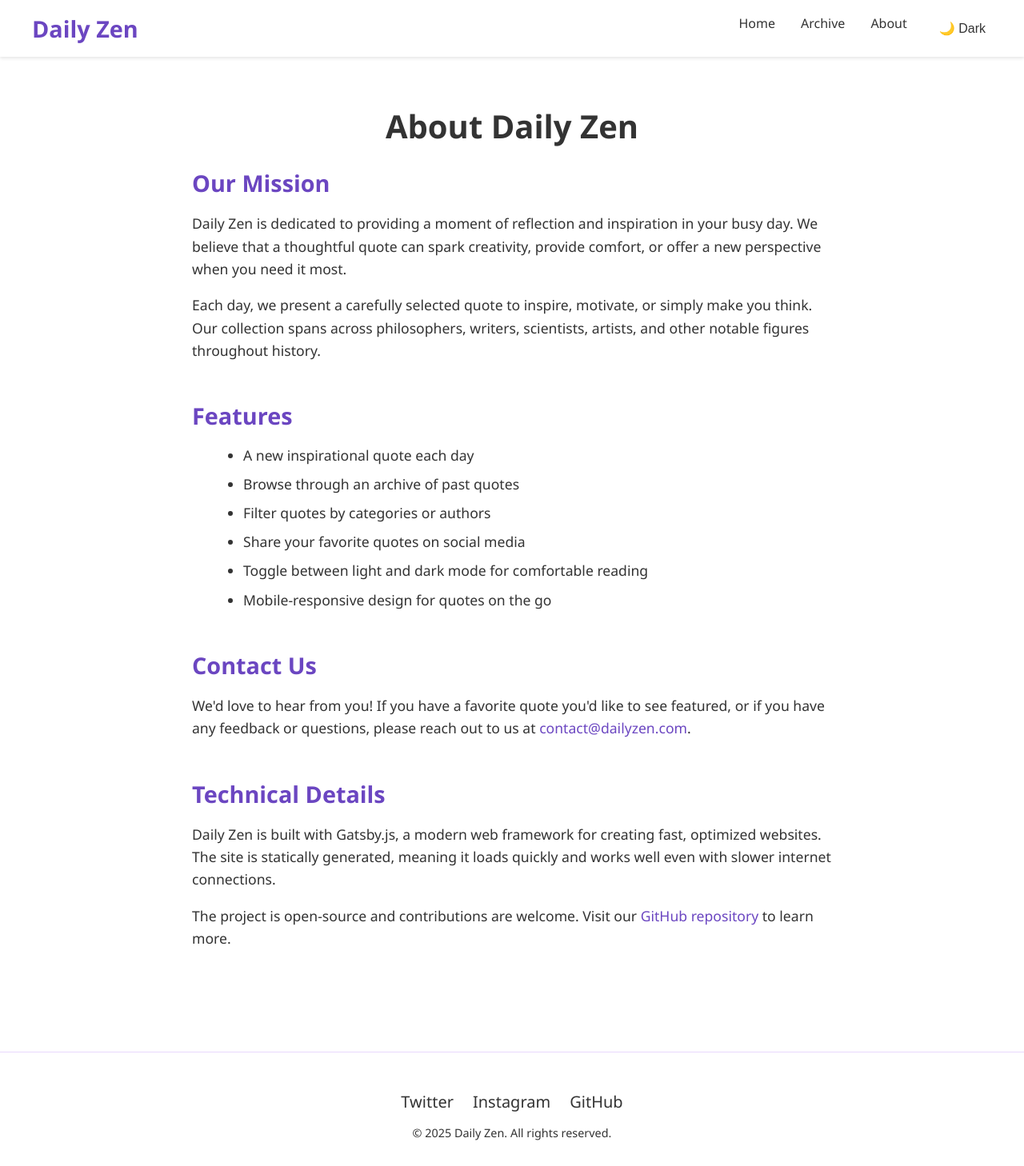
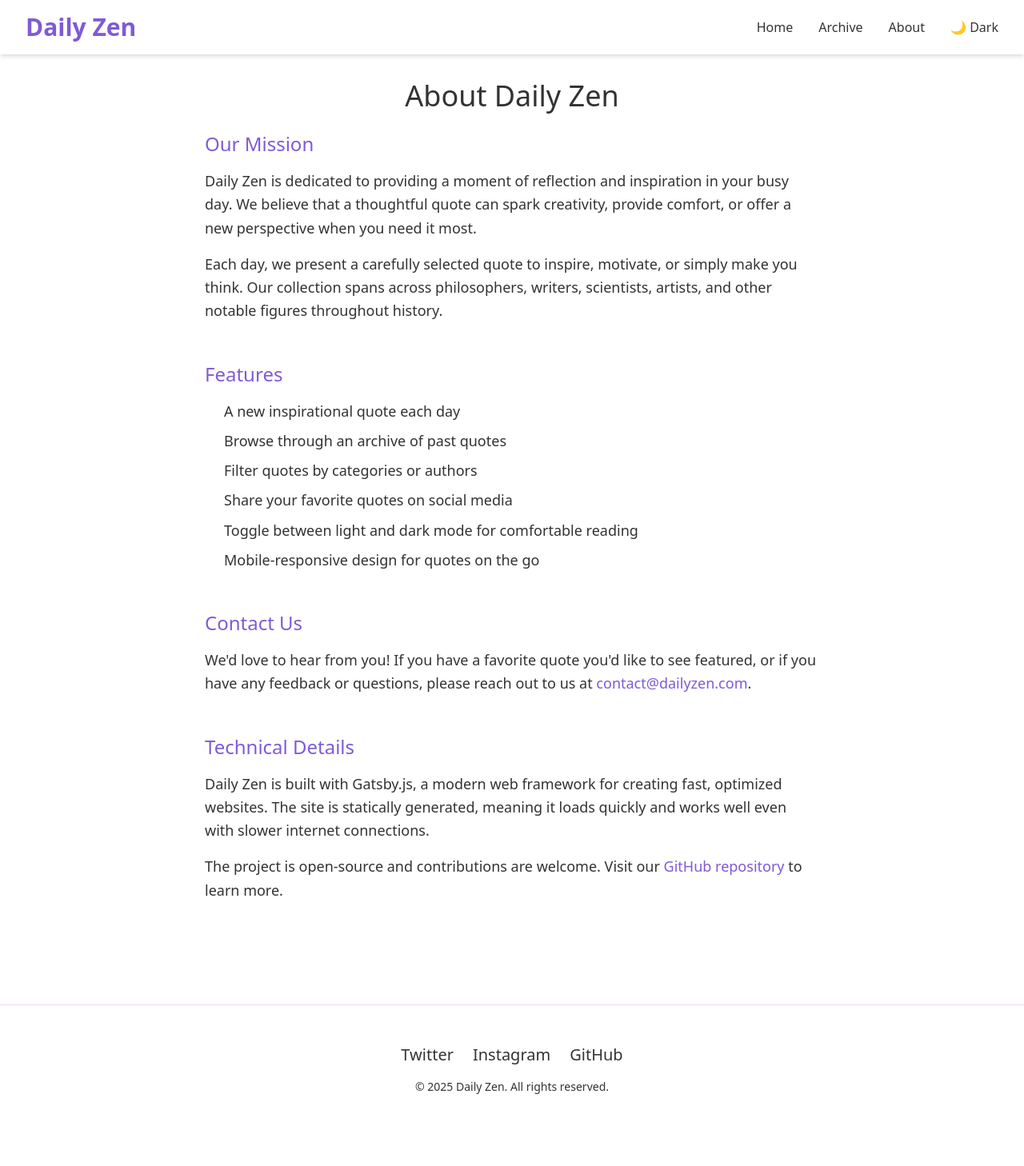
Before and after one commit to marcus-cooke/Daily-Zen, a Gatsby site: page /about in a window 1280 px wide. Shown: the whole page at 80% size. After the commit the page ends 1401 px from the top, so only its background shows below. Built offline with nearby package versions, Linux system fonts and the light colour scheme; Gatsby itself is replaced by a stand-in of ours.

Commit message:
add tailwind

```diff
--- /dev/null
+++ b/gatsby-browser.js
@@ -0,0 +1 @@
+import "./src/styles/global.css"
--- a/gatsby-config.js
+++ b/gatsby-config.js
@@ -13,7 +13,7 @@ module.exports = {
     `gatsby-plugin-image`,
     `gatsby-plugin-sharp`,
     `gatsby-transformer-sharp`,
-    `gatsby-plugin-styled-components`,
+    `gatsby-plugin-postcss`,
     {
       resolve: `gatsby-source-filesystem`,
       options: {
--- /dev/null
+++ b/gatsby-ssr.js
@@ -0,0 +1 @@
+import "./src/styles/global.css"
--- a/src/components/Footer.js
+++ b/src/components/Footer.js
@@ -1,65 +1,45 @@
 import React from "react"
-import styled from "styled-components"
-
-const FooterContainer = styled.footer`
-  background-color: ${props => props.theme.background};
-  color: ${props => props.theme.text};
-  padding: 2rem;
-  margin-top: 3rem;
-  border-top: 1px solid ${props => props.theme.muted};
-`
-
-const FooterContent = styled.div`
-  max-width: 1200px;
-  margin: 0 auto;
-  display: flex;
-  flex-direction: column;
-  align-items: center;
-  text-align: center;
-`
-
-const SocialLinks = styled.div`
-  display: flex;
-  gap: 1.5rem;
-  margin: 1rem 0;
-`
-
-const SocialLink = styled.a`
-  color: ${props => props.theme.text};
-  font-size: 1.25rem;
-
-  &:hover {
-    color: ${props => props.theme.primary};
-  }
-`
-
-const Copyright = styled.p`
-  margin: 0;
-  font-size: 0.9rem;
-`
 
 const Footer = () => {
   const currentYear = new Date().getFullYear()
 
   return (
-    <FooterContainer>
-      <FooterContent>
-        <SocialLinks>
-          <SocialLink href="https://twitter.com" target="_blank" rel="noopener noreferrer" aria-label="Twitter">
+    <footer className="bg-background-light dark:bg-background-dark text-text-light dark:text-text-dark p-8 mt-12 border-t border-muted-light dark:border-muted-dark">
+      <div className="max-w-7xl mx-auto flex flex-col items-center text-center">
+        <div className="flex gap-6 my-4">
+          <a
+            href="https://twitter.com"
+            target="_blank"
+            rel="noopener noreferrer"
+            aria-label="Twitter"
+            className="text-text-light dark:text-text-dark text-xl hover:text-primary-light dark:hover:text-primary-dark transition-colors duration-200"
+          >
             Twitter
-          </SocialLink>
-          <SocialLink href="https://instagram.com" target="_blank" rel="noopener noreferrer" aria-label="Instagram">
+          </a>
+          <a
+            href="https://instagram.com"
+            target="_blank"
+            rel="noopener noreferrer"
+            aria-label="Instagram"
+            className="text-text-light dark:text-text-dark text-xl hover:text-primary-light dark:hover:text-primary-dark transition-colors duration-200"
+          >
             Instagram
-          </SocialLink>
-          <SocialLink href="https://github.com" target="_blank" rel="noopener noreferrer" aria-label="GitHub">
+          </a>
+          <a
+            href="https://github.com"
+            target="_blank"
+            rel="noopener noreferrer"
+            aria-label="GitHub"
+            className="text-text-light dark:text-text-dark text-xl hover:text-primary-light dark:hover:text-primary-dark transition-colors duration-200"
+          >
             GitHub
-          </SocialLink>
-        </SocialLinks>
-        <Copyright>
+          </a>
+        </div>
+        <p className="text-sm">
           &copy; {currentYear} Daily Zen. All rights reserved.
-        </Copyright>
-      </FooterContent>
-    </FooterContainer>
+        </p>
+      </div>
+    </footer>
   )
 }
 
--- a/src/components/Header.js
+++ b/src/components/Header.js
@@ -1,74 +1,33 @@
 import React from "react"
 import { Link } from "gatsby"
-import styled from "styled-components"
-
-const HeaderContainer = styled.header`
-  background-color: ${props => props.theme.background};
-  padding: 1rem 2rem;
-  box-shadow: 0 2px 4px rgba(0, 0, 0, 0.1);
-`
-
-const Nav = styled.nav`
-  display: flex;
-  justify-content: space-between;
-  align-items: center;
-  max-width: 1200px;
-  margin: 0 auto;
-`
-
-const Logo = styled(Link)`
-  font-size: 1.8rem;
-  font-weight: 700;
-  color: ${props => props.theme.primary};
-  text-decoration: none;
-`
-
-const NavLinks = styled.div`
-  display: flex;
-  gap: 2rem;
-`
-
-const NavLink = styled(Link)`
-  color: ${props => props.theme.text};
-  text-decoration: none;
-  font-weight: 500;
-
-  &:hover {
-    color: ${props => props.theme.primary};
-  }
-`
-
-const ThemeToggle = styled.button`
-  background: none;
-  border: none;
-  cursor: pointer;
-  color: ${props => props.theme.text};
-  padding: 0.5rem;
-  font-size: 1rem;
-  display: flex;
-  align-items: center;
-  gap: 0.5rem;
-
-  &:hover {
-    color: ${props => props.theme.primary};
-  }
-`
 
 const Header = ({ isDarkMode, toggleTheme }) => {
   return (
-    <HeaderContainer>
-      <Nav>
-        <Logo to="/">Daily Zen</Logo>
-        <NavLinks>
-          <NavLink to="/">Home</NavLink>
-          <NavLink to="/archive">Archive</NavLink>
-          <NavLink to="/about">About</NavLink>
-          <ThemeToggle onClick={toggleTheme} aria-label="Toggle Theme">
+    <header className="bg-background-light dark:bg-background-dark py-4 px-8 shadow-md">
+      <nav className="flex justify-between items-center max-w-7xl mx-auto">
+        <Link to="/" className="text-3xl font-bold text-primary-light dark:text-primary-dark">
+          Daily Zen
+        </Link>
+        <div className="flex gap-8">
+          <Link to="/" className="text-text-light dark:text-text-dark font-medium hover:text-primary-light dark:hover:text-primary-dark transition-colors duration-200">
+            Home
+          </Link>
+          <Link to="/archive" className="text-text-light dark:text-text-dark font-medium hover:text-primary-light dark:hover:text-primary-dark transition-colors duration-200">
+            Archive
+          </Link>
+          <Link to="/about" className="text-text-light dark:text-text-dark font-medium hover:text-primary-light dark:hover:text-primary-dark transition-colors duration-200">
+            About
+          </Link>
+          <button
+            onClick={toggleTheme}
+            aria-label="Toggle Theme"
+            className="text-text-light dark:text-text-dark flex items-center gap-2 hover:text-primary-light dark:hover:text-primary-dark transition-colors duration-200"
+          >
             {isDarkMode ? "🌞 Light" : "🌙 Dark"}
-          </ThemeToggle>
-        </NavLinks>
-      </Nav>
-    </HeaderContainer>
+          </button>
+        </div>
+      </nav>
+    </header>
   )
 }
 
--- a/src/components/Layout.js
+++ b/src/components/Layout.js
@@ -1,8 +1,8 @@
 import React, { useState, useEffect } from "react"
-import { createGlobalStyle, ThemeProvider } from "styled-components"
 import Header from "./Header"
 import Footer from "./Footer"
 import SEO from "./SEO"
+import "../styles/global.css"
 
 // Define themes
 const lightTheme = {
@@ -23,26 +23,6 @@ const darkTheme = {
   muted: "#44337a",
 }
 
-const GlobalStyle = createGlobalStyle`
-  body {
-    background-color: ${props => props.theme.background};
-    color: ${props => props.theme.text};
-    font-family: 'Segoe UI', Tahoma, Geneva, Verdana, sans-serif;
-    margin: 0;
-    padding: 0;
-    transition: all 0.3s ease;
-  }
-
-  a {
-    color: ${props => props.theme.primary};
-    text-decoration: none;
-
-    &:hover {
-      color: ${props => props.theme.accent};
-    }
-  }
-`
-
 const Layout = ({ children, title, description }) => {
   // Check if localStorage is available (client-side)
   const isBrowser = typeof window !== "undefined"
@@ -56,6 +36,13 @@ const Layout = ({ children, title, description }) => {
   useEffect(() => {
     if (isBrowser) {
       localStorage.setItem("theme", isDarkMode ? "dark" : "light")
+
+      // Add or remove dark class to html element
+      if (isDarkMode) {
+        document.documentElement.classList.add("dark")
+      } else {
+        document.documentElement.classList.remove("dark")
+      }
     }
   }, [isDarkMode, isBrowser])
 
@@ -67,30 +54,16 @@ const Layout = ({ children, title, description }) => {
   const currentTheme = isDarkMode ? darkTheme : lightTheme
 
   return (
-    <ThemeProvider theme={currentTheme}>
-      <GlobalStyle />
+    <div className={`${isDarkMode ? 'bg-background-dark text-text-dark' : 'bg-background-light text-text-light'} min-h-screen transition-colors duration-300`}>
       <SEO title={title} description={description} />
-      <div
-        style={{
-          display: "flex",
-          flexDirection: "column",
-          minHeight: "100vh",
-        }}
-      >
+      <div className="flex flex-col min-h-screen">
         <Header isDarkMode={isDarkMode} toggleTheme={toggleTheme} />
-        <main
-          style={{
-            flex: 1,
-            maxWidth: "1200px",
-            margin: "0 auto",
-            padding: "2rem",
-          }}
-        >
+        <main className="flex-1 max-w-7xl mx-auto p-8">
           {children}
         </main>
         <Footer />
       </div>
-    </ThemeProvider>
+    </div>
   )
 }
 
--- a/src/pages/about.js
+++ b/src/pages/about.js
@@ -1,47 +1,5 @@
 import React from "react"
 import Layout from "../components/Layout"
-import styled from "styled-components"
-
-const AboutContainer = styled.div`
-  max-width: 800px;
-  margin: 0 auto;
-`
-
-const Title = styled.h1`
-  font-size: 2.5rem;
-  margin-bottom: 1.5rem;
-  color: ${props => props.theme.text};
-  text-align: center;
-`
-
-const Section = styled.section`
-  margin-bottom: 3rem;
-`
-
-const SectionTitle = styled.h2`
-  font-size: 1.8rem;
-  margin-bottom: 1rem;
-  color: ${props => props.theme.primary};
-`
-
-const Paragraph = styled.p`
-  font-size: 1.1rem;
-  line-height: 1.6;
-  margin-bottom: 1rem;
-  color: ${props => props.theme.text};
-`
-
-const FeatureList = styled.ul`
-  margin-left: 1.5rem;
-  margin-bottom: 1.5rem;
-`
-
-const FeatureItem = styled.li`
-  font-size: 1.1rem;
-  line-height: 1.6;
-  margin-bottom: 0.5rem;
-  color: ${props => props.theme.text};
-`
 
 const AboutPage = () => {
   return (
@@ -49,57 +7,57 @@ const AboutPage = () => {
       title="About"
       description="Learn more about Daily Zen, a website that provides daily inspirational quotes."
     >
-      <AboutContainer>
-        <Title>About Daily Zen</Title>
+      <div className="max-w-3xl mx-auto">
+        <h1 className="text-4xl mb-6 text-text-light dark:text-text-dark text-center">About Daily Zen</h1>
 
-        <Section>
-          <SectionTitle>Our Mission</SectionTitle>
-          <Paragraph>
+        <section className="mb-12">
+          <h2 className="text-2xl mb-4 text-primary-light dark:text-primary-dark">Our Mission</h2>
+          <p className="text-lg leading-relaxed mb-4 text-text-light dark:text-text-dark">
             Daily Zen is dedicated to providing a moment of reflection and inspiration in your busy day.
             We believe that a thoughtful quote can spark creativity, provide comfort, or offer a new
             perspective when you need it most.
-          </Paragraph>
-          <Paragraph>
+          </p>
+          <p className="text-lg leading-relaxed mb-4 text-text-light dark:text-text-dark">
             Each day, we present a carefully selected quote to inspire, motivate, or simply
             make you think. Our collection spans across philosophers, writers, scientists, artists,
             and other notable figures throughout history.
-          </Paragraph>
-        </Section>
+          </p>
+        </section>
 
-        <Section>
-          <SectionTitle>Features</SectionTitle>
-          <FeatureList>
-            <FeatureItem>A new inspirational quote each day</FeatureItem>
-            <FeatureItem>Browse through an archive of past quotes</FeatureItem>
-            <FeatureItem>Filter quotes by categories or authors</FeatureItem>
-            <FeatureItem>Share your favorite quotes on social media</FeatureItem>
-            <FeatureItem>Toggle between light and dark mode for comfortable reading</FeatureItem>
-            <FeatureItem>Mobile-responsive design for quotes on the go</FeatureItem>
-          </FeatureList>
-        </Section>
+        <section className="mb-12">
+          <h2 className="text-2xl mb-4 text-primary-light dark:text-primary-dark">Features</h2>
+          <ul className="ml-6 mb-6">
+            <li className="text-lg leading-relaxed mb-2 text-text-light dark:text-text-dark">A new inspirational quote each day</li>
+            <li className="text-lg leading-relaxed mb-2 text-text-light dark:text-text-dark">Browse through an archive of past quotes</li>
+            <li className="text-lg leading-relaxed mb-2 text-text-light dark:text-text-dark">Filter quotes by categories or authors</li>
+            <li className="text-lg leading-relaxed mb-2 text-text-light dark:text-text-dark">Share your favorite quotes on social media</li>
+            <li className="text-lg leading-relaxed mb-2 text-text-light dark:text-text-dark">Toggle between light and dark mode for comfortable reading</li>
+            <li className="text-lg leading-relaxed mb-2 text-text-light dark:text-text-dark">Mobile-responsive design for quotes on the go</li>
+          </ul>
+        </section>
 
-        <Section>
-          <SectionTitle>Contact Us</SectionTitle>
-          <Paragraph>
+        <section className="mb-12">
+          <h2 className="text-2xl mb-4 text-primary-light dark:text-primary-dark">Contact Us</h2>
+          <p className="text-lg leading-relaxed mb-4 text-text-light dark:text-text-dark">
             We'd love to hear from you! If you have a favorite quote you'd like to see featured,
             or if you have any feedback or questions, please reach out to us at
-            <a href="mailto:contact@dailyzen.com"> contact@dailyzen.com</a>.
-          </Paragraph>
-        </Section>
+            <a href="mailto:contact@dailyzen.com" className="text-primary-light dark:text-primary-dark hover:text-accent-light dark:hover:text-accent-dark"> contact@dailyzen.com</a>.
+          </p>
+        </section>
 
-        <Section>
-          <SectionTitle>Technical Details</SectionTitle>
-          <Paragraph>
+        <section className="mb-12">
+          <h2 className="text-2xl mb-4 text-primary-light dark:text-primary-dark">Technical Details</h2>
+          <p className="text-lg leading-relaxed mb-4 text-text-light dark:text-text-dark">
             Daily Zen is built with Gatsby.js, a modern web framework for creating
             fast, optimized websites. The site is statically generated, meaning it loads
             quickly and works well even with slower internet connections.
-          </Paragraph>
-          <Paragraph>
+          </p>
+          <p className="text-lg leading-relaxed mb-4 text-text-light dark:text-text-dark">
             The project is open-source and contributions are welcome. Visit our
-            <a href="https://github.com/dailyzen"> GitHub repository</a> to learn more.
-          </Paragraph>
-        </Section>
-      </AboutContainer>
+            <a href="https://github.com/dailyzen" className="text-primary-light dark:text-primary-dark hover:text-accent-light dark:hover:text-accent-dark"> GitHub repository</a> to learn more.
+          </p>
+        </section>
+      </div>
     </Layout>
   )
 }
--- /dev/null
+++ b/src/styles/global.css
@@ -0,0 +1,3 @@
+@tailwind base;
+@tailwind components;
+@tailwind utilities;
--- /dev/null
+++ b/tailwind.config.js
@@ -0,0 +1,40 @@
+/** @type {import('tailwindcss').Config} */
+module.exports = {
+  content: [
+    "./src/pages/**/*.{js,jsx,ts,tsx}",
+    "./src/components/**/*.{js,jsx,ts,tsx}",
+    "./src/templates/**/*.{js,jsx,ts,tsx}",
+  ],
+  darkMode: 'class',
+  theme: {
+    extend: {
+      colors: {
+        primary: {
+          light: '#805ad5', // Light theme primary
+          dark: '#805ad5',  // Dark theme primary
+        },
+        secondary: {
+          light: '#553c9a', // Light theme secondary
+          dark: '#6b46c1',  // Dark theme secondary
+        },
+        accent: {
+          light: '#805ad5',  // Light theme accent
+          dark: '#9f7aea',   // Dark theme accent
+        },
+        background: {
+          light: '#ffffff', // Light theme background
+          dark: '#1a202c',  // Dark theme background
+        },
+        text: {
+          light: '#333333', // Light theme text
+          dark: '#f7fafc',  // Dark theme text
+        },
+        muted: {
+          light: '#e9d8fd', // Light theme muted
+          dark: '#44337a',  // Dark theme muted
+        },
+      },
+    },
+  },
+  plugins: [],
+}
```
Also changed, not shown: package.json (+8 -4 lines), plan.md (+0 -6 lines), postcss.config.js (added, +7 -0 lines), src/components/QuoteDisplay.js (+37 -110 lines), src/pages/index.js (+4 -24 lines), 1 other file.
